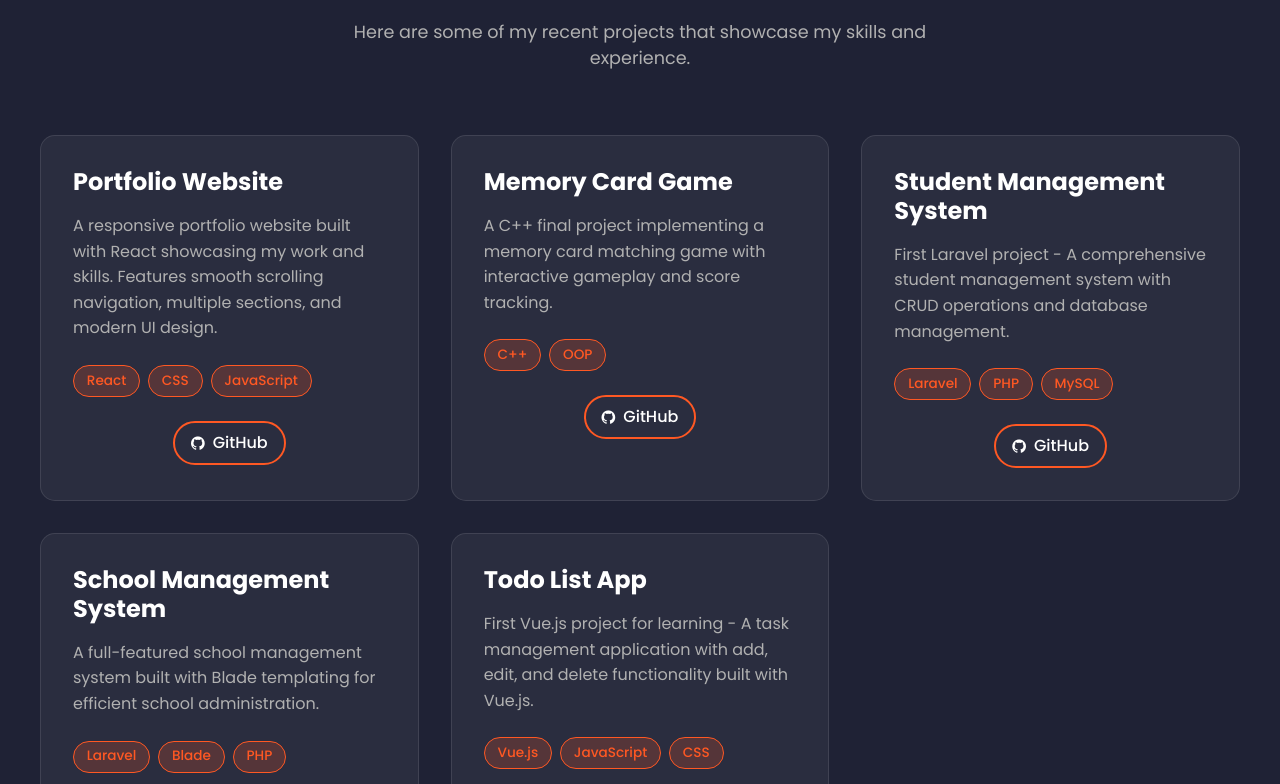
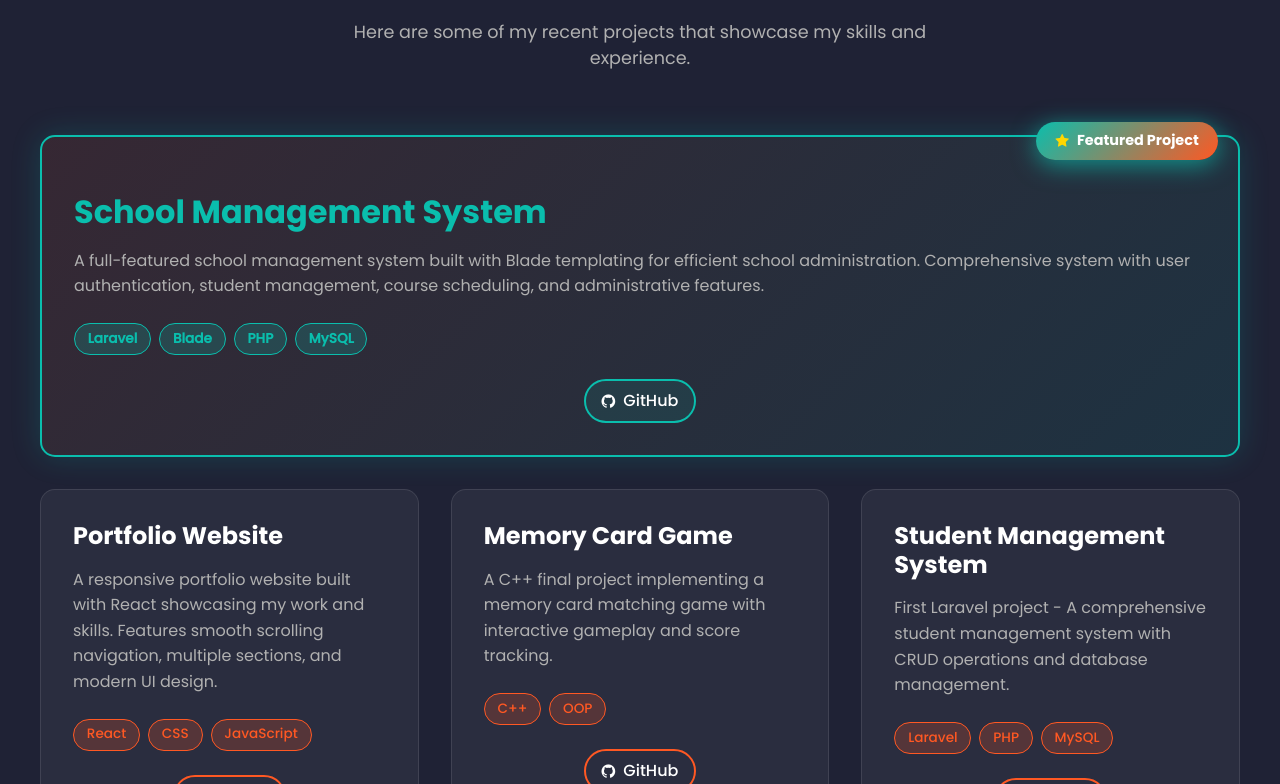
Before and after one commit to Vyom03/PortfolioApp, a React (Create React App) app: page / in a window 1280 px wide. Shown: the part 4916-5700 px from the top of the page. Built offline with nearby package versions, Linux system fonts and the light colour scheme; a web font is replaced by a local one.

Commit message:
Feature School Management System as main project with enhanced styling

```diff
--- a/src/PortfolioContainer/Projects/Projects.css
+++ b/src/PortfolioContainer/Projects/Projects.css
@@ -42,6 +42,22 @@
   margin-top: 3rem;
 }
 
+.projects-body .featured-project {
+  grid-column: 1 / -1;
+  position: relative;
+  background: linear-gradient(135deg, rgba(255, 88, 35, 0.1), rgba(12, 191, 174, 0.1));
+  border: 2px solid var(--sea-green);
+  box-shadow: 0 0 30px rgba(12, 191, 174, 0.2);
+  padding-top: 3rem;
+}
+
+@media (min-width: 768px) {
+  .projects-body .featured-project {
+    grid-column: 1 / -1;
+    max-width: 100%;
+  }
+}
+
 .project-card {
   background-color: rgba(255, 255, 255, 0.05);
   border-radius: 15px;
@@ -56,11 +72,23 @@
   border-color: var(--dark-orange);
 }
 
+.featured-project:hover {
+  transform: translateY(-15px);
+  box-shadow: 0 15px 40px rgba(12, 191, 174, 0.4);
+  border-color: var(--sea-green);
+}
+
 .project-card-header h3 {
   color: var(--white);
   font-family: 'Poppins Bold';
   font-size: 1.5rem;
   margin-bottom: 1rem;
+}
+
+.featured-project .project-card-header h3 {
+  color: var(--sea-green);
+  font-size: 2rem;
+  margin-top: 0.5rem;
 }
 
 .project-card-body p {
@@ -85,6 +113,13 @@
   font-family: 'Poppins Medium';
   font-size: 0.85rem;
   border: 1px solid var(--dark-orange);
+}
+
+.featured-tech {
+  background-color: rgba(12, 191, 174, 0.2);
+  color: var(--sea-green);
+  border: 1px solid var(--sea-green);
+  font-weight: 600;
 }
 
 .project-card-footer {
@@ -112,6 +147,47 @@
   transform: scale(1.05);
 }
 
+.featured-link {
+  border-color: var(--sea-green);
+  background-color: rgba(12, 191, 174, 0.1);
+}
+
+.featured-link:hover {
+  background-color: var(--sea-green);
+  border-color: var(--sea-green);
+  transform: scale(1.08);
+}
+
+.featured-badge {
+  position: absolute;
+  top: -15px;
+  right: 20px;
+  background: linear-gradient(135deg, var(--sea-green), var(--dark-orange));
+  color: var(--white);
+  padding: 0.5rem 1.2rem;
+  border-radius: 25px;
+  font-family: 'Poppins Bold';
+  font-size: 0.9rem;
+  display: flex;
+  align-items: center;
+  gap: 0.5rem;
+  box-shadow: 0 5px 15px rgba(12, 191, 174, 0.4);
+  animation: pulse 2s infinite;
+}
+
+.featured-badge i {
+  color: #ffd700;
+}
+
+@keyframes pulse {
+  0%, 100% {
+    box-shadow: 0 5px 15px rgba(12, 191, 174, 0.4);
+  }
+  50% {
+    box-shadow: 0 5px 25px rgba(12, 191, 174, 0.7);
+  }
+}
+
 @media screen and (max-width: 768px) {
   .projects-header .primary-text {
     font-size: 2rem;
@@ -119,6 +195,22 @@
 
   .projects-body {
     grid-template-columns: 1fr;
+  }
+
+  .projects-body .featured-project {
+    grid-column: 1;
+  }
+
+  .featured-project .project-card-header h3 {
+    font-size: 1.5rem;
+  }
+
+  .featured-badge {
+    position: relative;
+    top: 0;
+    right: 0;
+    margin-bottom: 1rem;
+    align-self: flex-start;
   }
 
   .project-card-footer {
--- a/src/PortfolioContainer/Projects/Projects.js
+++ b/src/PortfolioContainer/Projects/Projects.js
@@ -3,6 +3,13 @@ import './Projects.css';
 
 function Projects() {
   const projects = [
+    {
+      title: 'School Management System',
+      description: 'A full-featured school management system built with Blade templating for efficient school administration. Comprehensive system with user authentication, student management, course scheduling, and administrative features.',
+      technologies: ['Laravel', 'Blade', 'PHP', 'MySQL'],
+      github: 'https://github.com/Vyom03/school-management-system',
+      featured: true
+    },
     {
       title: 'Portfolio Website',
       description: 'A responsive portfolio website built with React showcasing my work and skills. Features smooth scrolling navigation, multiple sections, and modern UI design.',
@@ -20,12 +27,6 @@ function Projects() {
       description: 'First Laravel project - A comprehensive student management system with CRUD operations and database management.',
       technologies: ['Laravel', 'PHP', 'MySQL'],
       github: 'https://github.com/Vyom03/laravelProject'
-    },
-    {
-      title: 'School Management System',
-      description: 'A full-featured school management system built with Blade templating for efficient school administration.',
-      technologies: ['Laravel', 'Blade', 'PHP'],
-      github: 'https://github.com/Vyom03/school-management-system'
     },
     {
       title: 'Todo List App',
@@ -48,7 +49,12 @@ function Projects() {
         </div>
         <div className="projects-body">
           {projects.map((project, index) => (
-            <div key={index} className="project-card">
+            <div key={index} className={`project-card ${project.featured ? 'featured-project' : ''}`}>
+              {project.featured && (
+                <div className="featured-badge">
+                  <i className="fa fa-star"></i> Featured Project
+                </div>
+              )}
               <div className="project-card-header">
                 <h3>{project.title}</h3>
               </div>
@@ -56,14 +62,14 @@ function Projects() {
                 <p>{project.description}</p>
                 <div className="project-technologies">
                   {project.technologies.map((tech, techIndex) => (
-                    <span key={techIndex} className="tech-tag">
+                    <span key={techIndex} className={`tech-tag ${project.featured ? 'featured-tech' : ''}`}>
                       {tech}
                     </span>
                   ))}
                 </div>
               </div>
               <div className="project-card-footer">
-                <a href={project.github} target="_blank" rel="noopener noreferrer" className="project-link">
+                <a href={project.github} target="_blank" rel="noopener noreferrer" className={`project-link ${project.featured ? 'featured-link' : ''}`}>
                   <i className="fa fa-github"></i> GitHub
                 </a>
               </div>
```
